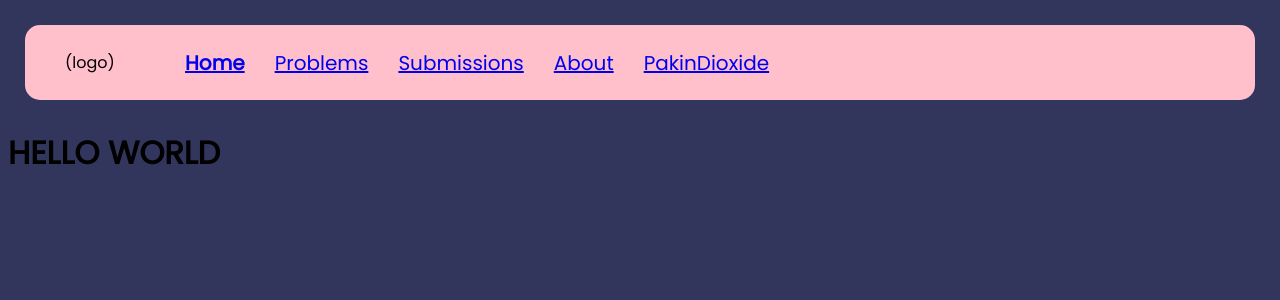
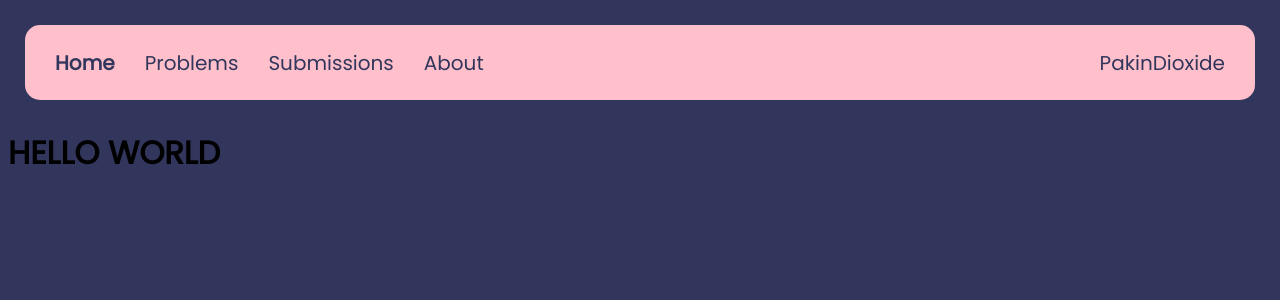
Before and after one commit to grader71/grader71, a Next.js app: page / in a window 1280 px wide. Shown: the top 300 px of the page. Built offline with nearby package versions, Linux system fonts and the light colour scheme.

Commit message:
Update header.tsx

```diff
--- a/src/components/header.tsx
+++ b/src/components/header.tsx
@@ -3,24 +3,14 @@ import '@/styles/header.css'
 const Header = ({ selected, username }: { selected: string, username: string }) => {
     return (
         <div className="navigation_bar">
-            <div className="logo">
+            {/* <div className="logo">
                 (logo)
-            </div>
-            <div className={"Home" === selected ? "menu_selected" : "menu"}>
-                <a className="header_link" href="/">Home</a>
-            </div>
-            <div className={"Problems" === selected ? "menu_selected" : "menu"}>
-                <a className="header_link" href="/Problems">Problems</a>
-            </div>
-            <div className={"Submissions" === selected ? "menu_selected" : "menu"}>
-                <a className="header_link" href="/Submissions">Submissions</a>
-            </div>
-            <div className={"About" === selected ? "menu_selected" : "menu"}>
-                <a className="header_link" href="/About">About</a>
-            </div>
-            <div className={"Profile" === selected ? "menu_selected" : "menu"}>
-                <a className="header_link" href="/Proflie">{username}</a>
-            </div>
+            </div> */}
+            <a className={"Home" === selected ? "menu_selected" : "menu"} href="/">Home</a>
+            <a className={"Problems" === selected ? "menu_selected" : "menu"} href="/Problems">Problems</a>
+            <a className={"Submissions" === selected ? "menu_selected" : "menu"} href="/Submissions">Submissions</a>
+            <a className={"About" === selected ? "menu_selected" : "menu"} href="/About">About</a>
+            <a className={"Profile" === selected ? "account_menu_selected" : "account_menu"} href="/Proflie">{username}</a>
         </div>
     );
 }
```
